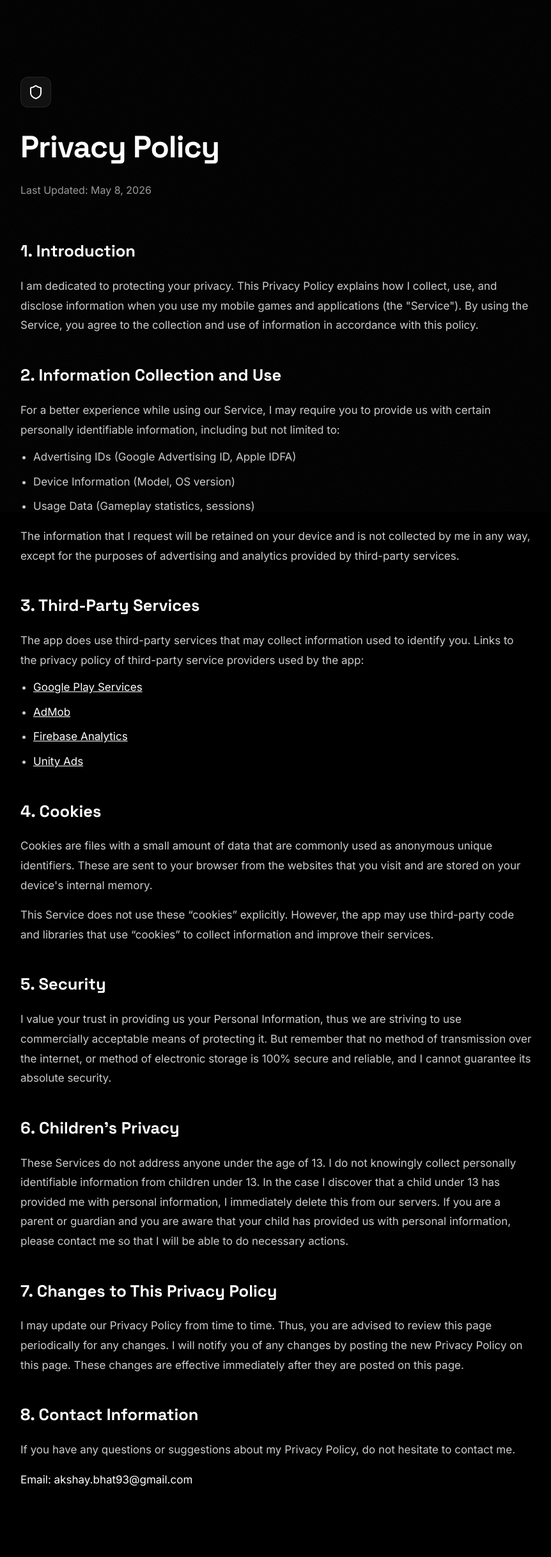
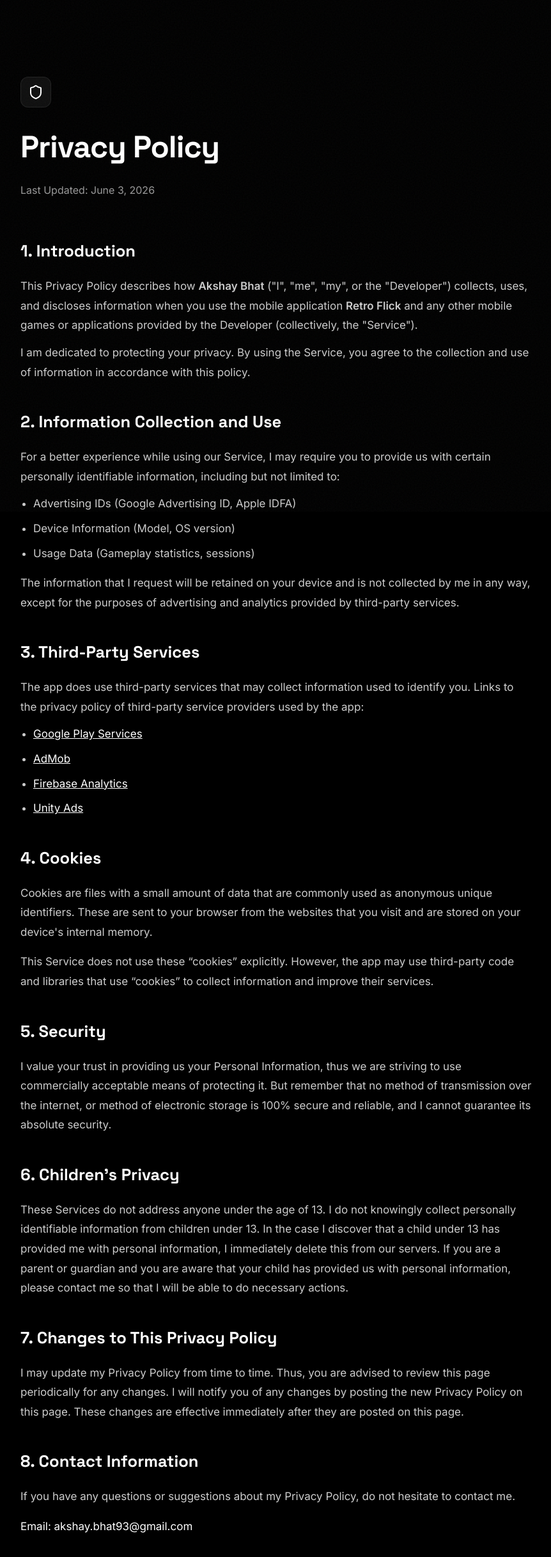
Before and after one commit to lycanbhat/akshay-bhat-portfolio, a React (Vite) app: page /privacy in a window 1280 px wide. Shown: the top 2434 px of the page at 64% size, without its empty margins (208-1070 px from the left). Before the commit the page ends 2408 px from the top, so only its background shows below. Built offline with nearby package versions, Linux system fonts and the light colour scheme.

Commit message:
update privacy policy

```diff
--- a/src/components/PrivacyPolicy.jsx
+++ b/src/components/PrivacyPolicy.jsx
@@ -41,7 +41,7 @@ const PrivacyPolicy = () => {
             Privacy Policy
           </h1>
           <p style={{ color: "var(--white-60)", fontSize: "16px" }}>
-            Last Updated: May 8, 2026
+            Last Updated: June 3, 2026
           </p>
         </header>
 
@@ -56,7 +56,10 @@ const PrivacyPolicy = () => {
           <section>
             <h2 style={{ color: "var(--white)", marginBottom: "16px", fontFamily: "var(--font-display)" }}>1. Introduction</h2>
             <p>
-              I am dedicated to protecting your privacy. This Privacy Policy explains how I collect, use, and disclose information when you use my mobile games and applications (the "Service"). By using the Service, you agree to the collection and use of information in accordance with this policy.
+              This Privacy Policy describes how <strong>Akshay Bhat</strong> ("I", "me", "my", or the "Developer") collects, uses, and discloses information when you use the mobile application <strong>Retro Flick</strong> and any other mobile games or applications provided by the Developer (collectively, the "Service").
+            </p>
+            <p style={{ marginTop: "12px" }}>
+              I am dedicated to protecting your privacy. By using the Service, you agree to the collection and use of information in accordance with this policy.
             </p>
           </section>
 
@@ -115,7 +118,7 @@ const PrivacyPolicy = () => {
           <section>
             <h2 style={{ color: "var(--white)", marginBottom: "16px", fontFamily: "var(--font-display)" }}>7. Changes to This Privacy Policy</h2>
             <p>
-              I may update our Privacy Policy from time to time. Thus, you are advised to review this page periodically for any changes. I will notify you of any changes by posting the new Privacy Policy on this page. These changes are effective immediately after they are posted on this page.
+              I may update my Privacy Policy from time to time. Thus, you are advised to review this page periodically for any changes. I will notify you of any changes by posting the new Privacy Policy on this page. These changes are effective immediately after they are posted on this page.
             </p>
           </section>
 
```
